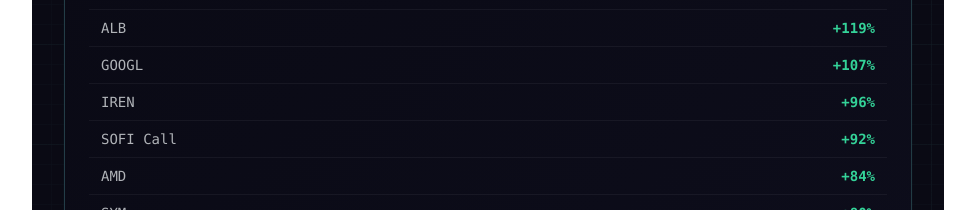
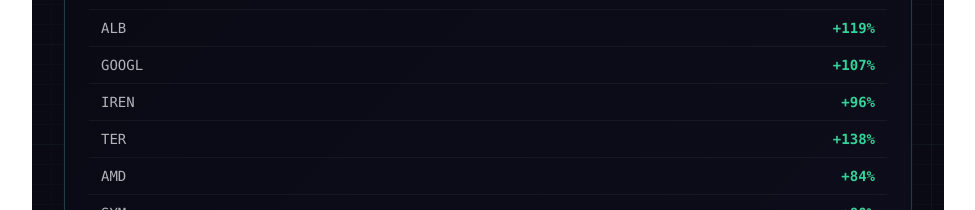
Before and after one commit to DogginitAN/andrewdavidnolan.com, a Next.js app: page /builder-mode in a window 1280 px wide. Shown: the part 1780-1990 px from the top of the page, without its empty margins (152-1127 px from the left). Built offline with nearby package versions, Linux system fonts and the light colour scheme; no server answers; the database is empty; a web font is replaced by a local one.

Commit message:
Replace SOFI with TER in AI infrastructure holdings

```diff
--- a/app/builder-mode/page.tsx
+++ b/app/builder-mode/page.tsx
@@ -152,7 +152,7 @@
                       ['ALB', '+119%'],
                       ['GOOGL', '+107%'],
                       ['IREN', '+96%'],
-                      ['SOFI Call', '+92%'],
+                      ['TER', '+138%'],
                       ['AMD', '+84%'],
                       ['SYM', '+80%'],
                     ].map(([ticker, gain]) => (
```
